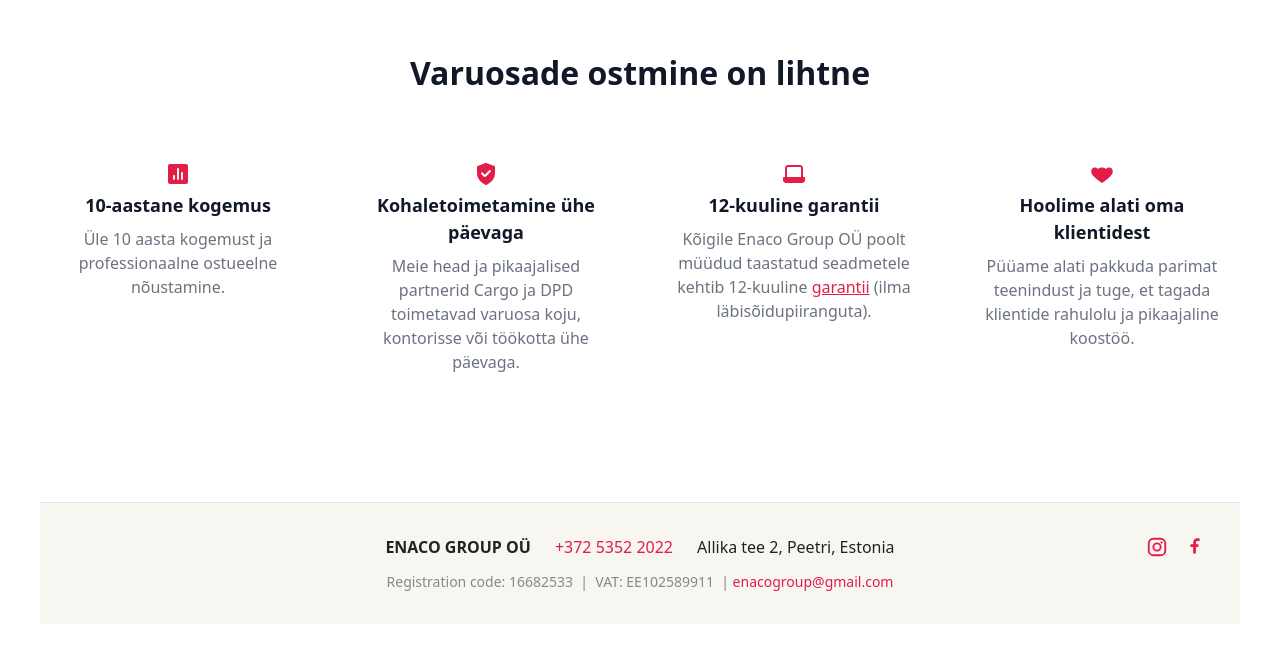
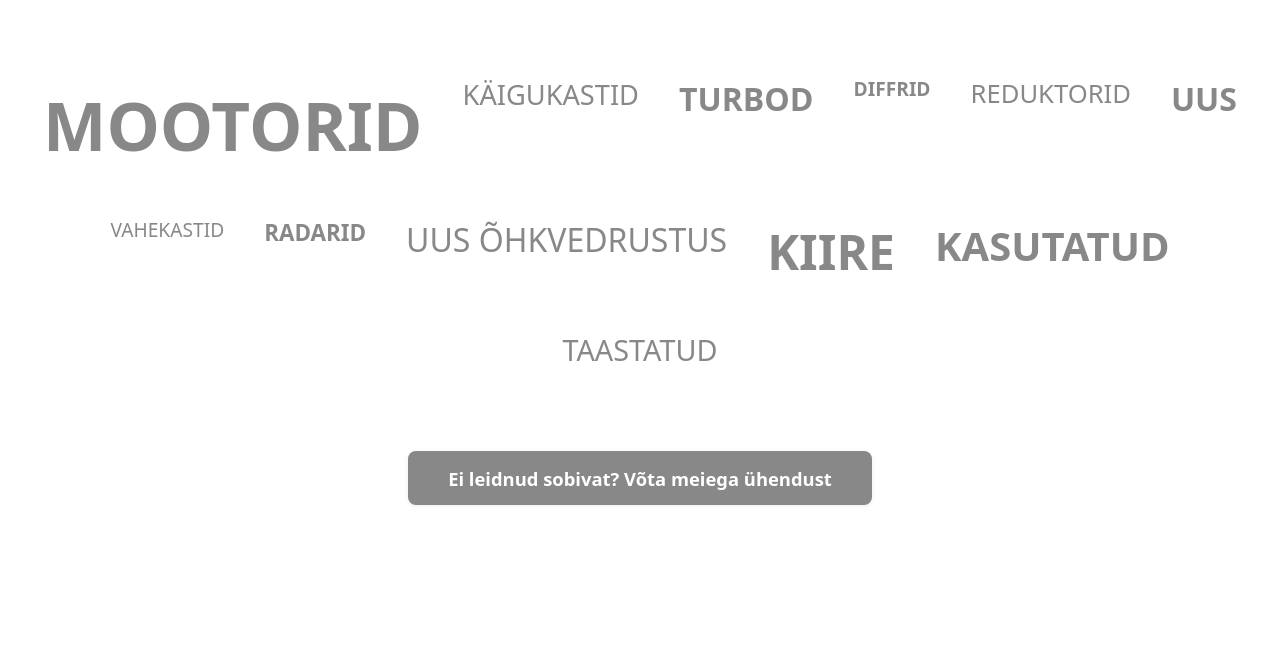
Before and after one commit to TigerTimofey/enaco-web, a React (Vite) app: page / in a window 1280 px wide. Shown: the part 1789-2460 px from the top of the page. Built offline with nearby package versions, Linux system fonts and the light colour scheme.

Commit message:
Add animated carousel section to Home component; enhance multilingual support with carousel words and button

```diff
--- a/src/components/Home/Home-styles.js
+++ b/src/components/Home/Home-styles.js
@@ -56,7 +56,6 @@ export const productSectionStyle = {
 };
 
 export const productSectionInnerStyle = {
-  maxWidth: 1200,
   width: '100%',
   textAlign: 'center'
 };
@@ -66,8 +65,7 @@ export const productCardsContainerStyle = {
   gap: 32,
   flexWrap: 'wrap',
   justifyContent: 'center',
-  width: '100%',
-  maxWidth: 1200,
+
 };
 
 export const productCardStyle = {
@@ -121,7 +119,7 @@ export const productBtnStyle = {
   border: 'none',
   cursor: 'pointer',
   boxShadow: '0 1px 4px 0 rgba(60,60,60,0.09)',
-  // background: '#e11d48',
+//   background: '#e11d48',
 };
 
 export const stepsSectionStyle = {
@@ -256,5 +254,3 @@ export const stepTextStyle = {
   wordBreak: 'break-word',
   overflowWrap: 'break-word'
 };
-
-// ...existing code...
--- a/src/components/Home/Home.jsx
+++ b/src/components/Home/Home.jsx
@@ -1,4 +1,4 @@
-import React from 'react';
+import React, { useRef, useEffect, useState } from 'react';
 import { homeLabels, section3Labels } from '../translations/navbar-languages.js';
 import { useNavigate } from 'react-router-dom';
 import {
@@ -74,6 +74,48 @@ function Home({ lang }) {
 
   const s3 = section3Labels[lang] || section3Labels.en;
 
+  // For animated appearance/disappearance on scroll, with per-word animation
+  const wordsRef = useRef(null);
+  const [showWords, setShowWords] = useState(false);
+  const [visibleCount, setVisibleCount] = useState(0);
+
+  useEffect(() => {
+    function onScroll() {
+      if (!wordsRef.current) return;
+      const rect = wordsRef.current.getBoundingClientRect();
+      // Show when section is in viewport, hide when out
+      if (rect.bottom > 80 && rect.top < window.innerHeight - 80) {
+        setShowWords(true);
+      } else {
+        setShowWords(false);
+      }
+    }
+    window.addEventListener('scroll', onScroll, { passive: true });
+    onScroll();
+    return () => window.removeEventListener('scroll', onScroll);
+  }, []);
+
+  // Animate words in one by one when showWords is true, reset when false
+  useEffect(() => {
+    let timeout;
+    if (showWords) {
+      setVisibleCount(0);
+      function showNext() {
+        setVisibleCount(v => {
+          if (v < (labels.carouselWords?.length || 0)) {
+            timeout = setTimeout(showNext, 55);
+            return v + 1;
+          }
+          return v;
+        });
+      }
+      showNext();
+    } else {
+      setVisibleCount(0);
+    }
+    return () => clearTimeout(timeout);
+  }, [showWords, labels.carouselWords]);
+
   return (
     <div>
       <section style={heroSectionStyle}>
@@ -87,6 +129,7 @@ function Home({ lang }) {
           <div style={heroBtnGroupStyle}>
             <button
               style={heroBtnStyle}
+              className="contact-btn"
               onClick={() => navigate('/kontakt')}
             >
               {labels.contactBtn}
@@ -113,6 +156,7 @@ function Home({ lang }) {
                 </p>
                 <div style={productBtnGroupStyle}>
                   <button
+                    className="product-btn-animated"
                     style={productBtnStyle}
                     onClick={() => {
                       console.log('Product name:', prod.name, 'Product id:', prod.id);
@@ -128,6 +172,79 @@ function Home({ lang }) {
         </div>
       </section>
 
+
+      {/* Carousel Section: Static words, different font sizes, animated on scroll */}
+      <section style={{
+        padding: '5rem 0',
+        display: 'flex',
+        flexDirection: 'column',
+        justifyContent: 'center',
+        alignItems: 'center',
+        minHeight: 180,
+        marginBottom: 90,
+      }}>
+        <div
+          ref={wordsRef}
+          style={{
+            width: '100%',
+            maxWidth: 1200,
+            margin: '0 auto',
+            display: 'flex',
+            flexWrap: 'wrap',
+            justifyContent: 'center',
+            gap: '2.5rem'
+          }}
+        >
+          {(labels.carouselWords || []).map((word, idx) => (
+            <span
+              key={word + idx}
+              style={{
+                fontSize: [
+                  '4.2rem','1.7rem','2rem','1.2rem','1.6rem','2rem','1.2rem','1.4rem','2rem','3rem','2.5rem','1.8rem'
+                ][idx] || '1.5rem',
+                fontWeight: [
+                  600,100,600,600,200,600,100,600,400,600,600,300
+                ][idx] || 400,
+                color: '#888',
+                opacity: showWords && idx < visibleCount ? 1 : 0,
+                transform: showWords && idx < visibleCount
+                  ? 'translateY(0)'
+                  : 'translateY(40px)',
+                transition: `opacity 0.6s ${0.08 * idx}s, transform 0.6s ${0.08 * idx}s`,
+                display: 'inline-block',
+              }}
+            >
+              {word}
+            </span>
+          ))}
+        </div>
+        <button
+          style={{
+            marginTop: 80,
+            padding: '0.8em 2.2em',
+            borderRadius: 8,
+            background: '#888',
+            color: '#fff',
+            fontWeight: 600,
+            fontSize: '1.15em',
+            border: 'none',
+            cursor: 'pointer',
+            boxShadow: '0 1px 4px 0 rgba(60,60,60,0.09)',
+            opacity: showWords && visibleCount === (labels.carouselWords?.length || 0) ? 1 : 0,
+            transform: showWords && visibleCount === (labels.carouselWords?.length || 0)
+              ? 'translateY(0)'
+              : 'translateY(60px)',
+            transition: (showWords && visibleCount === (labels.carouselWords?.length || 0))
+              ? 'opacity 0.5s 0.6s, transform 0.5s 0.6s, background 0.18s'
+              : 'opacity 0.4s, transform 0.4s, background 0.18s',
+            pointerEvents: showWords && visibleCount === (labels.carouselWords?.length || 0) ? 'auto' : 'none',
+          }}
+          className="carousel-contact-btn animated-btn"
+          onClick={() => navigate('/kontakt')}
+        >
+          {labels.carouselButton}
+        </button>
+      </section>
       {/* Steps Section */}
       <section style={stepsSectionStyle}>
         <div style={stepsContainerStyle}>
@@ -214,6 +331,47 @@ function Home({ lang }) {
           </div>
         </div>
       </section>
+      {/* Product Info Section button animation */}
+      <style>
+        {`
+        .contact-btn:hover {
+            background: #f25577 !important;
+            box-shadow: 0 1px 4px 0 rgba(60,60,60,0.09);
+            transform: none;
+            transition: background 0.18s;
+          }
+          .animated-btn:hover {
+            background: #a1a1a1 !important;
+            box-shadow: 0 1px 4px 0 rgba(60,60,60,0.09);
+            transform: none;
+            transition: background 0.18s;
+          }
+          .animated-btn:active {
+            background: #666 !important;
+            transform: none;
+          }
+          .product-btn-animated:hover {
+            background: #a1a1a1 !important;
+            box-shadow: 0 1px 4px 0 rgba(60,60,60,0.09);
+            transform: none;
+            transition: background 0.18s;
+          }
+          .product-btn-animated:active {
+            background: #666 !important;
+            transform: none;
+          }
+          @media (max-width: 600px) {
+            .carousel-static-section {
+              flex-direction: column !important;
+              gap: 0.7rem !important;
+              align-items: center !important;
+            }
+            .carousel-static-section span {
+              font-size: 1.1rem !important;
+            }
+          }
+        `}
+      </style>
     </div>
   );
 }
--- a/src/components/translations/navbar-languages.js
+++ b/src/components/translations/navbar-languages.js
@@ -79,7 +79,24 @@ export const homeLabels = {
     PROD_FOUR_ID: "104",
     productCardTitle4: "Sale of car engines",
     productCardDesc4: "Engines – used engines with checked history from Europe. Warranty to all products guaranteed!",
-    productCardBtn4: "Get price for {PRODUCT_NAME}"
+    productCardBtn4: "Get price for {PRODUCT_NAME}",
+
+    // Add carousel words and button
+    carouselWords: [
+      "ENGINES",
+      "GEARBOXES",
+      "TURBOS",
+      "DIFFERENTIALS",
+      "REDUCTORS",
+      "NEW",
+      "TRANSFER CASES",
+      "RADARS",
+      "NEW AIR SUSPENSION",
+      "FAST",
+      "USED",
+      "REFURBISHED"
+    ],
+    carouselButton: "Didn't find what you need? Contact us",
   },
   ee: {
     heroTitle: "Oleme tegelenud autovaruosadega üle 10 aasta",
@@ -113,7 +130,23 @@ export const homeLabels = {
     PROD_FOUR_ID: "104",
     productCardTitle4: "Mootorite müük",
     productCardDesc4: "Mootorid – kontrollitud ajalooga kasutatud mootorid Euroopast. Kõigile toodetele garantii!",
-    productCardBtn4: "Hind {PRODUCT_NAME}"
+    productCardBtn4: "Hind {PRODUCT_NAME}",
+
+    carouselWords: [
+      "MOOTORID",
+      "KÄIGUKASTID",
+      "TURBOD",
+      "DIFFRID",
+      "REDUKTORID",
+      "UUS",
+      "VAHEKASTID",
+      "RADARID",
+      "UUS ÕHKVEDRUSTUS",
+      "KIIRE",
+      "KASUTATUD",
+      "TAASTATUD"
+    ],
+    carouselButton: "Ei leidnud sobivat? Võta meiega ühendust",
   },
   ru: {
     heroTitle: "Мы занимаемся автомобильными деталями более 10 лет",
@@ -147,7 +180,23 @@ export const homeLabels = {
     PROD_FOUR_ID: "104",
     productCardTitle4: "Продажа автомобильных двигателей",
     productCardDesc4: "Двигатели – проверенные подержанные двигатели из Европы. Гарантия на все товары!",
-    productCardBtn4: "Получить цену {PRODUCT_NAME}"
+    productCardBtn4: "Получить цену {PRODUCT_NAME}",
+
+    carouselWords: [
+      "ДВИГАТЕЛИ",
+      "КПП",
+      "ТУРБИНЫ",
+      "ДИФФЕРЕНЦИАЛЫ",
+      "РЕДУКТОРЫ",
+      "НОВЫЕ",
+      "РАЗДАТОЧНЫЕ КОРОБКИ",
+      "РАДАРЫ",
+      "НОВАЯ ПНЕВМОПОДВЕСКА",
+      "БЫСТРО",
+      "БУ",
+      "ВОССТАНОВЛЕННЫЕ"
+    ],
+    carouselButton: "Не нашли, что искали? Свяжитесь с нами",
   }
 };
 
```
